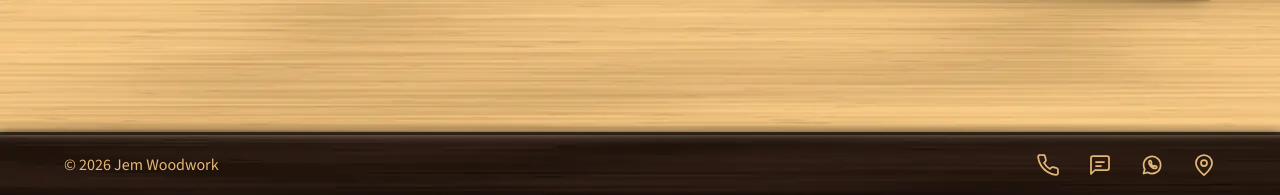
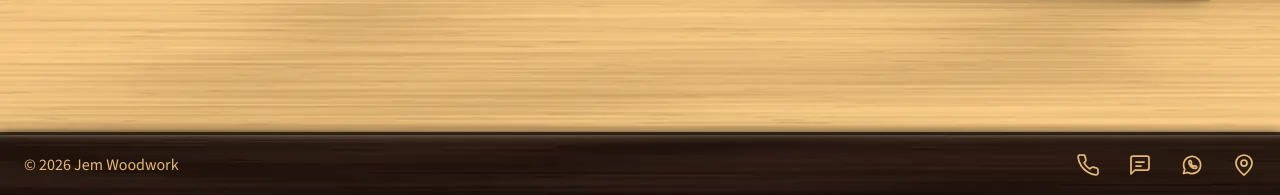
Before and after one commit to codercoaster/jem-woodwork-landing, a plain HTML site: page index.html in a window 1280 px wide. Shown: the part 3181-3376 px from the top of the page. Drawn offline with Linux system fonts and the light colour scheme.

Commit message:
fix: footer - icon

```diff
--- a/css/styles.css
+++ b/css/styles.css
@@ -531,7 +531,7 @@ main > section + section,
 /* Footer */
 /* Same height as the header board: 8px + 44px row + 8px. */
 .foot { padding-block: 8px; font-size: 1rem; }
-.foot__row { display: flex; flex-wrap: nowrap; justify-content: space-between; align-items: center; gap: 12px; min-height: 44px; }
+.foot__row { max-width: none; padding-inline: max(24px, env(safe-area-inset-left)) max(24px, env(safe-area-inset-right)); display: flex; flex-wrap: nowrap; justify-content: space-between; align-items: center; gap: 12px; min-height: 44px; }
 .foot__row p { margin: 0; line-height: 1; white-space: nowrap; }
 .foot__icons { display: flex; flex: none; gap: 8px; margin-right: -10px; }
 .foot__icons a { display: grid; place-items: center; width: 44px; height: 44px; color: inherit; border-radius: 50%; transition: background-color .2s ease; }
--- a/index.html
+++ b/index.html
@@ -30,6 +30,8 @@
   <meta name="twitter:image" content="https://codercoaster.github.io/jem-woodwork-landing/assets/img/og.jpg">
 
   <link rel="icon" href="assets/img/favicon.svg" type="image/svg+xml">
+  <link rel="icon" href="assets/img/favicon.png" type="image/png" sizes="32x32">
+  <link rel="icon" href="assets/img/favicon-192.png" type="image/png" sizes="192x192">
   <link rel="apple-touch-icon" href="assets/img/apple-touch-icon.png">
 
   <link rel="preload" href="assets/fonts/zilla-slab-latin-700-normal.woff2" as="font" type="font/woff2" crossorigin>
```
Also changed, not shown: assets/img/apple-touch-icon.png, assets/img/favicon-192.png (added), assets/img/favicon.png (added), assets/img/favicon.svg.
